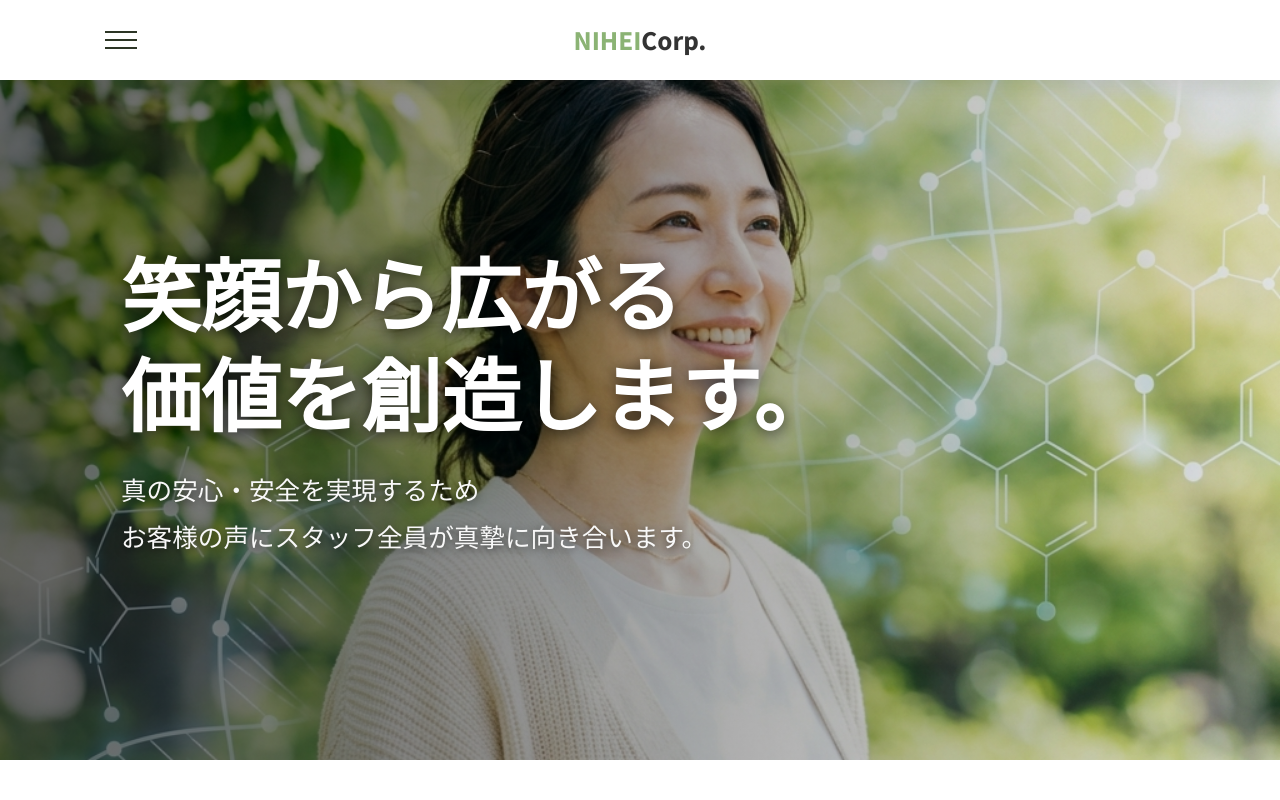
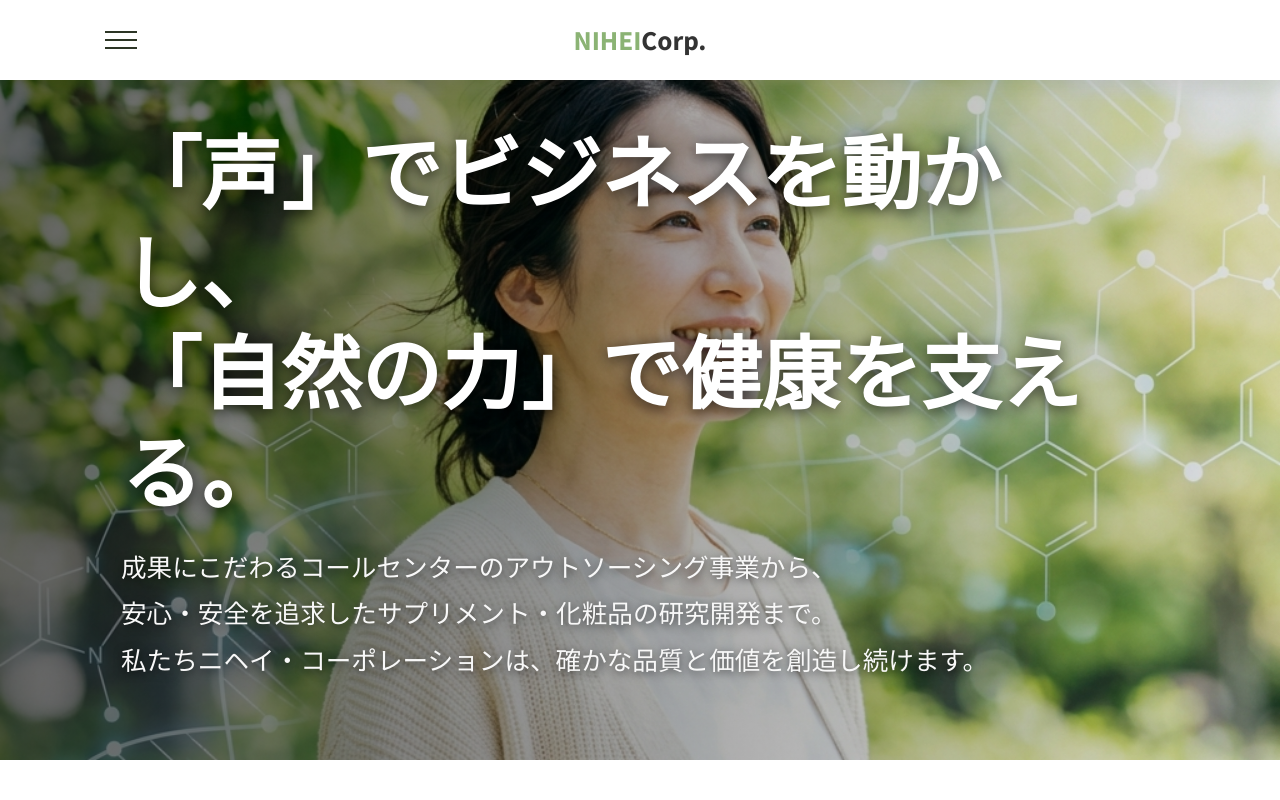
Before and after one commit to nitraiders/staging-supple-nihei, a website: page public/index.html in a window 1280 px wide. Shown: the top 800 px of the page. Drawn offline with Linux system fonts and the light colour scheme.

Commit message:
Update hero text on index.html to reflect call center and supplement business

```diff
--- a/public/index.html
+++ b/public/index.html
@@ -31,8 +31,8 @@
         <section class="hero">
             <div class="hero-overlay"></div>
             <div class="hero-content">
-                <h2 class="hero-title">笑顔から広がる<br>価値を創造します。</h2>
-                <p class="hero-subtitle">真の安心・安全を実現するため<br>お客様の声にスタッフ全員が真摯に向き合います。</p>
+                <h2 class="hero-title">「声」でビジネスを動かし、<br>「自然の力」で健康を支える。</h2>
+                <p class="hero-subtitle">成果にこだわるコールセンターのアウトソーシング事業から、<br>安心・安全を追求したサプリメント・化粧品の研究開発まで。<br>私たちニヘイ・コーポレーションは、確かな品質と価値を創造し続けます。</p>
             </div>
         </section>
 
```
